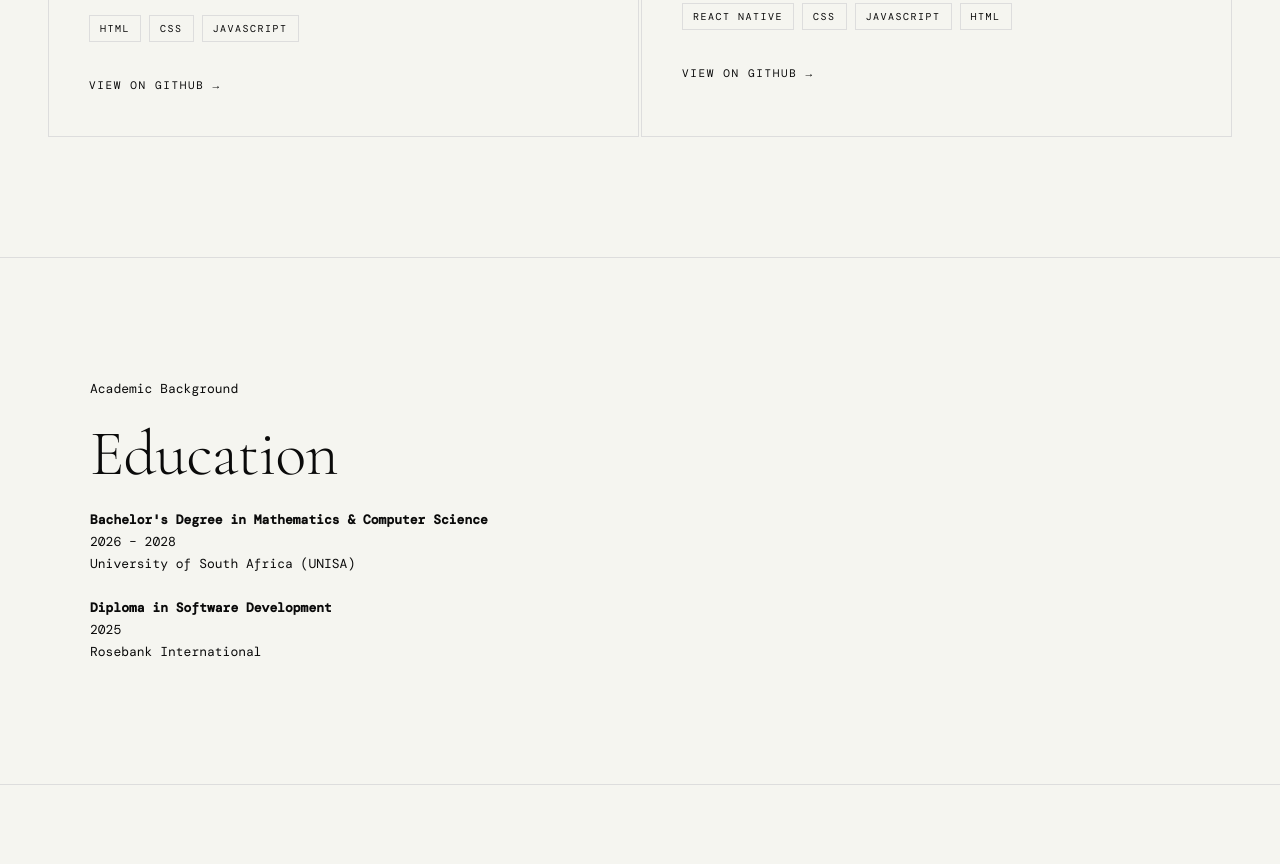
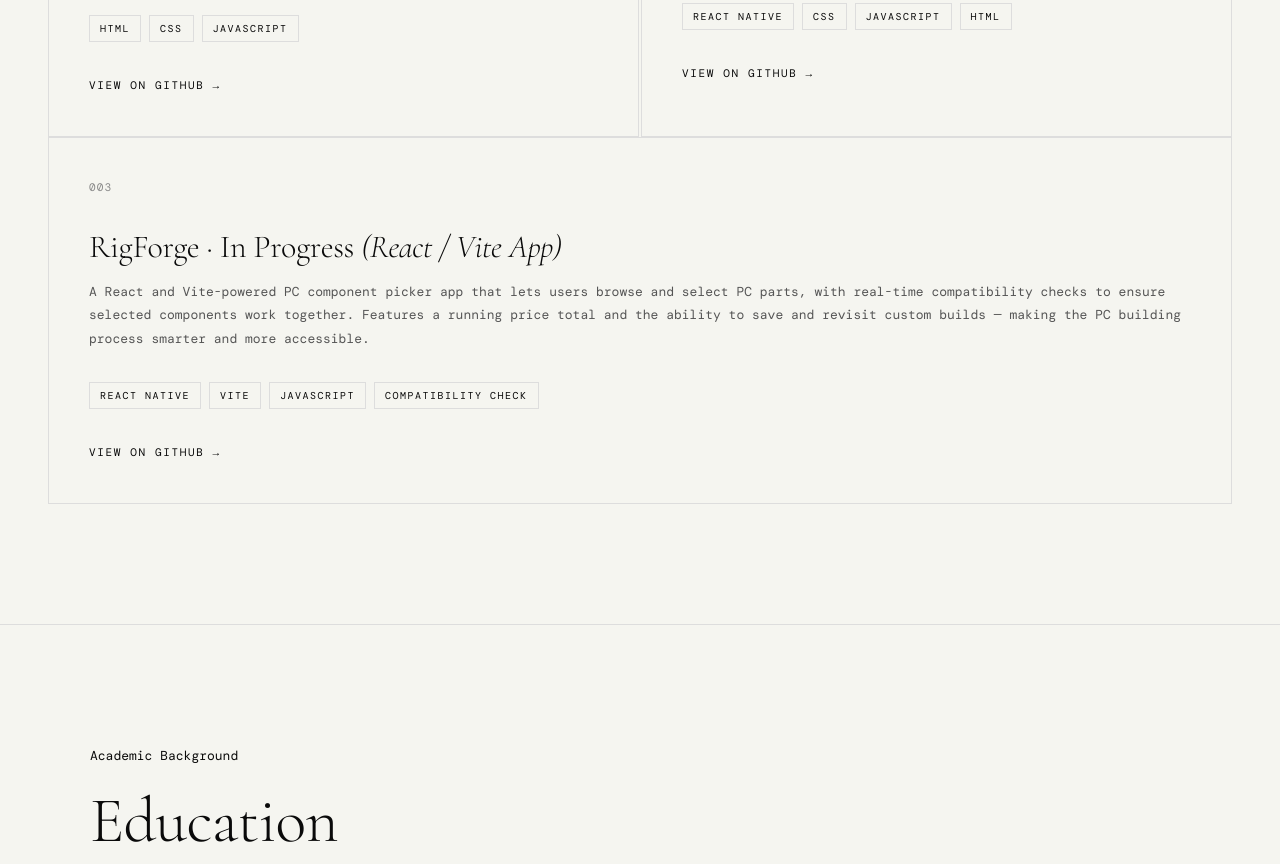
Before and after one commit to ReneSLK/Portfolio, a plain HTML site: page index.html in a window 1280 px wide. Shown: the part 2389-3253 px from the top of the page. Drawn offline with nearby package versions, Linux system fonts and the light colour scheme; a web font is replaced by a local one.

Commit message:
Add project card for RigForge app
Added a new project card for 'RigForge' with description and technologies.

```diff
--- a/index.html
+++ b/index.html
@@ -122,6 +122,21 @@
           <span>CSS</span>
           <span>JavaScript</span>
           <span>HTML</span>
+        </div>
+        <a href="https://github.com/ReneSLK/university-app" target="_blank" class="project-link">View on GitHub</a>
+      </div>
+    </div>
+
+      <div class="project-card reveal">
+        <span class="project-num">003</span>
+        <h3 class="project-title">RigForge · In Progress <em>(React / Vite App)</em></h3>
+        <p class="project-desc">A React and Vite-powered PC component picker app that lets users browse and select PC parts, with real-time compatibility checks to ensure selected components work together. Features a running price total and the ability to save and revisit custom builds — making the PC building process smarter and more accessible.
+        </p>
+        <div class="project-tech">
+          <span>React Native</span>
+          <span>Vite</span>
+          <span>JavaScript</span>
+          <span>Compatibility Check</span>
         </div>
         <a href="https://github.com/ReneSLK/university-app" target="_blank" class="project-link">View on GitHub</a>
       </div>
```
